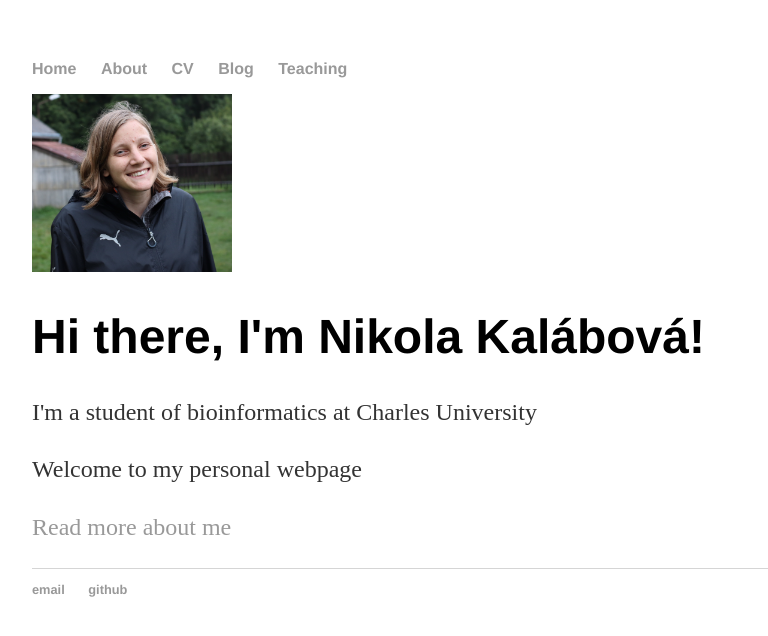
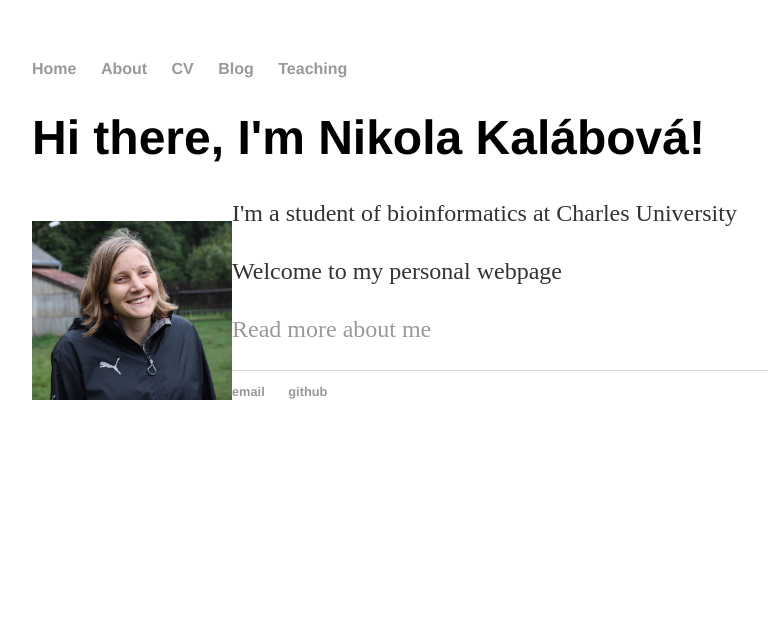
Before and after one commit to lavakin/lavakin.github.io, a Jekyll site: the page built from index.html, in a window 1280 px wide. Shown: the top 636 px of the page, without its empty margins (160-928 px from the left). Built offline with Jekyll 4.4.1, drawn with Linux system fonts in a browser that asks for light colours.

Commit message:
Update index.html

```diff
--- a/index.html
+++ b/index.html
@@ -2,10 +2,10 @@
 layout: default
 title: Nikola Kalábová, Personal Webpage
 ---
-<img src="/assets/images/profile_image.jpeg" alt="" width="200">
+<h1>Hi there, I'm Nikola Kalábová!</h1>
 <div class="blurb">
-	<h1>Hi there, I'm Nikola Kalábová!</h1>
+	<p style="float: left;"><img src="/assets/images/profile_image.jpeg" alt="" width="200">
 	<p>I'm a student of bioinformatics at Charles University</p>
 	<p>Welcome to my personal webpage</p>
 	<p><a href="/about">Read more about me</a></p>
-</div><!-- /.blurb -->
+</div>
```
